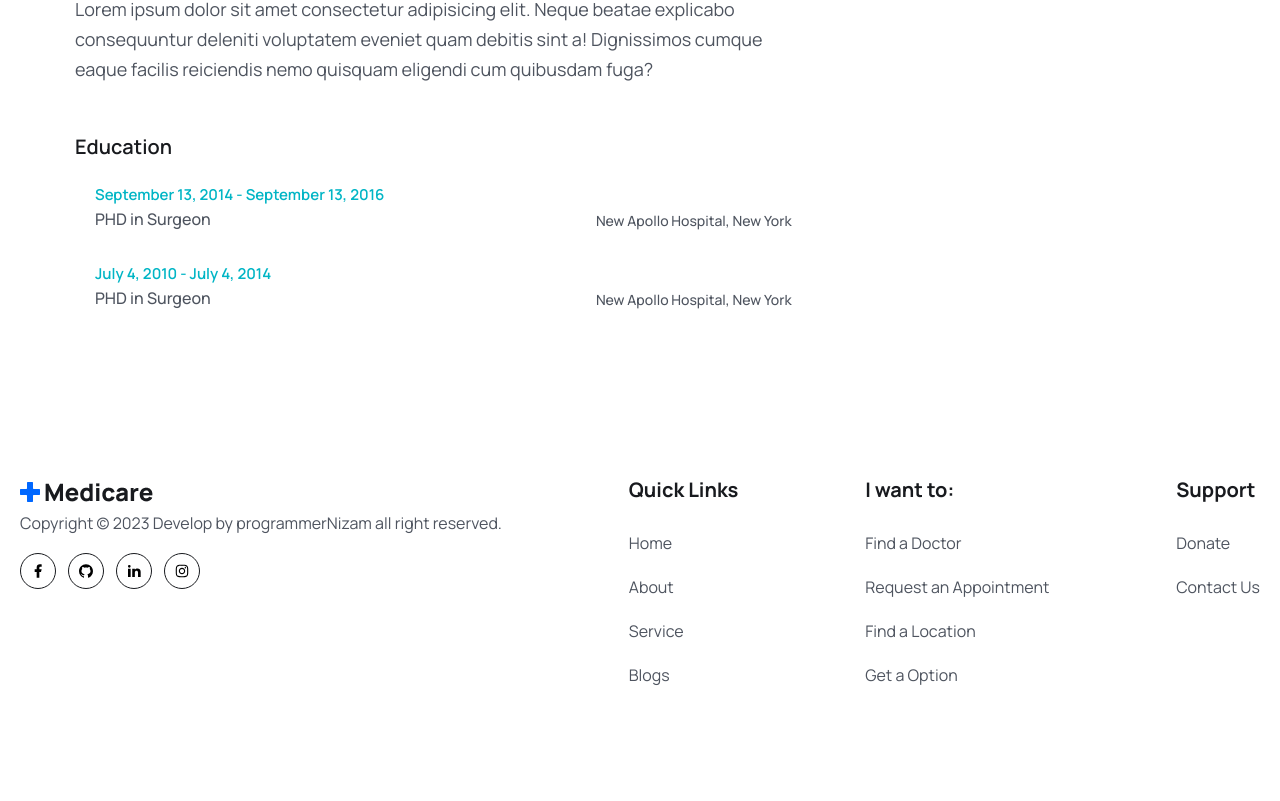
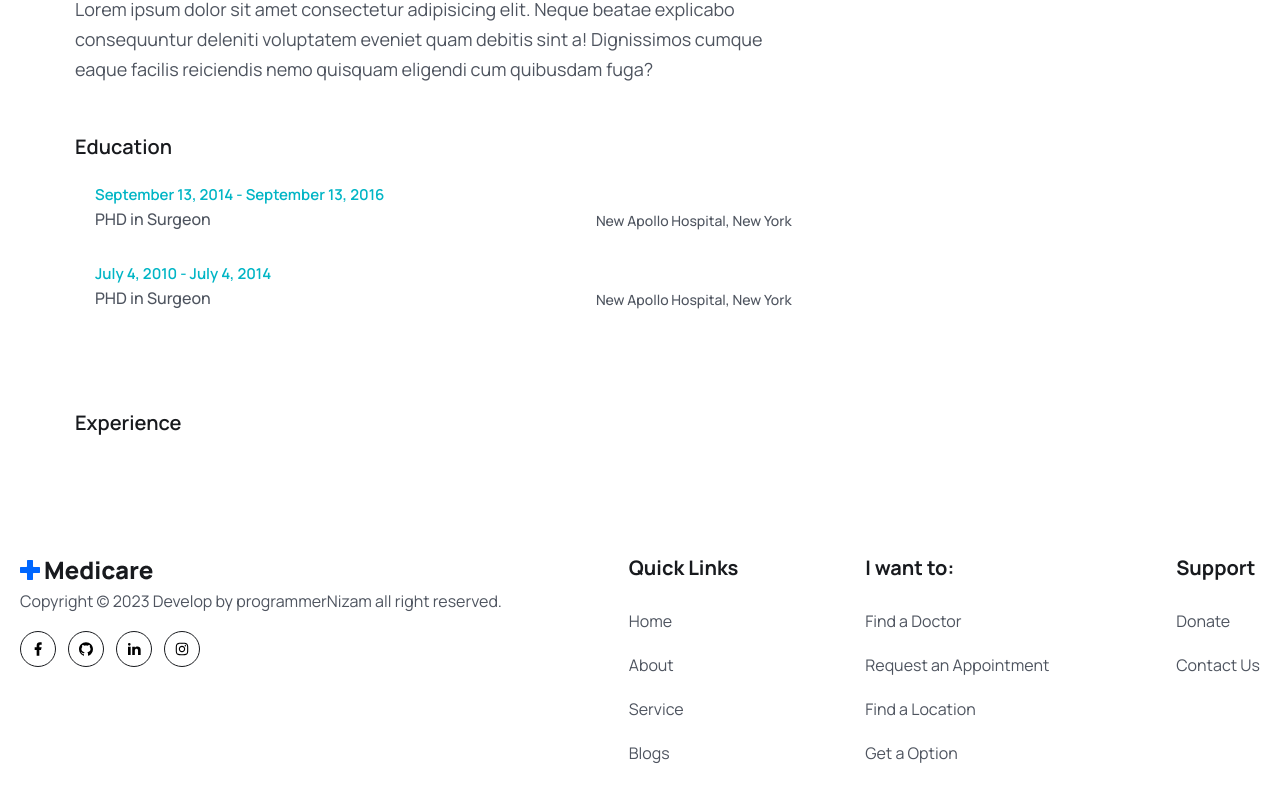
Before and after one commit to programmernizam/medicare, a React (Vite) app: page /doctor-details in a window 1280 px wide. Shown: the part 581-1382 px from the top of the page. Before the commit the page ends 1350 px from the top, so only its background shows below. Built offline with nearby package versions, Linux system fonts and the light colour scheme.

Commit message:
Start building experience section

```diff
--- a/src/pages/Doctors/DoctorAbout.jsx
+++ b/src/pages/Doctors/DoctorAbout.jsx
@@ -52,6 +52,12 @@ const DoctorAbout = () => {
           </li>
         </ul>
       </div>
+      {/* Experience */}
+      <div className="mt-12">
+        <h3 className="text-[20px] leading-[30px] text-headingColor font-semibold">
+          Experience
+        </h3>
+      </div>
     </div>
   );
 };
```
